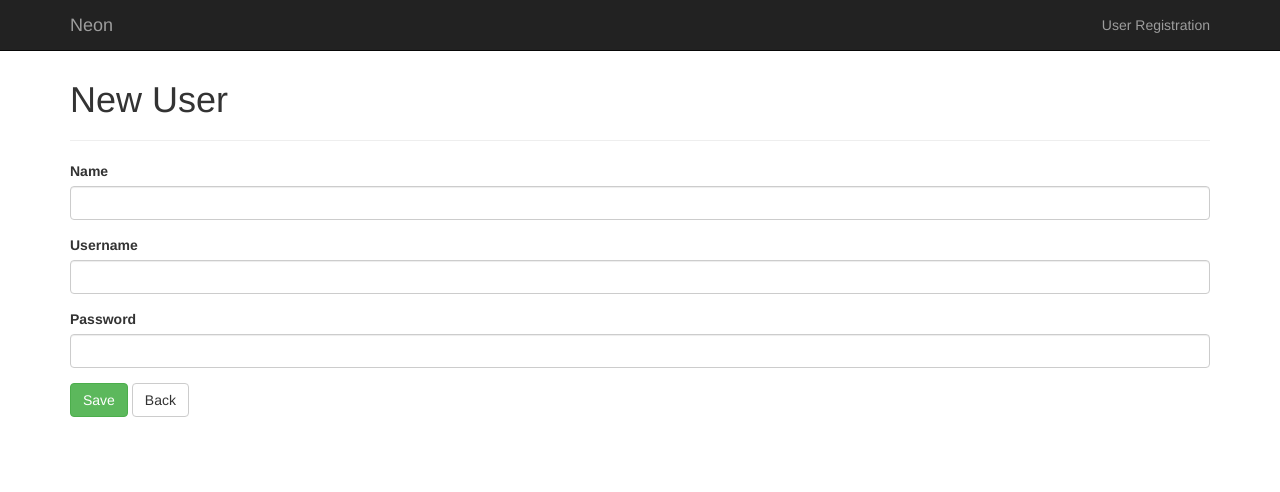
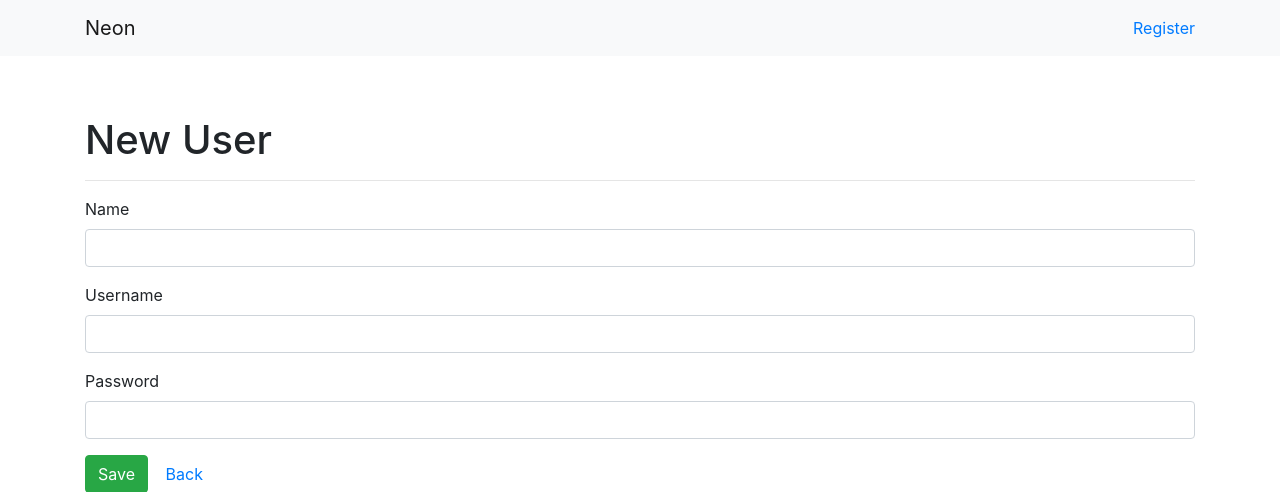
Before and after one commit to Neon-Corp/neon, a Spring Boot app: page /users/new in a window 1280 px wide. Shown: the top 492 px of the page. Run offline with Spring Boot 4, Linux system fonts and the light colour scheme; some libraries are stand-ins or nearby versions.

Commit message:
Change navbar layout

```diff
--- a/src/main/java/com/neon/controller/UserController.java
+++ b/src/main/java/com/neon/controller/UserController.java
@@ -13,6 +13,7 @@ import org.springframework.web.servlet.mvc.support.RedirectAttributes;
 
 import javax.validation.Valid;
 import java.util.List;
+import java.util.Optional;
 
 @Controller
 @RequestMapping("/users")
--- a/src/main/resources/templates/index.html
+++ b/src/main/resources/templates/index.html
@@ -13,7 +13,7 @@
     <body>
         <nav class="navbar navbar-light bg-light">
             <div class="container">
-                <a class="navbar-brand" href="#">Neon</a>
+                <a class="navbar-brand" href="/">Neon</a>
                 <form class="form-inline">
                     <ul class="nav navbar-nav navbar-right">
                         <li><a href="/users/new">Register</a></li>
@@ -21,7 +21,7 @@
                 </form>
             </div>
         </nav>
-        <div class="container">
+        <div class="container" style="margin-top:60px;">
             <form th:action="teste" method="POST">
                 <div class="form-group">
                     <label for="deviceBrandInput">Select a brand:</label>
--- a/src/main/resources/templates/layout.html
+++ b/src/main/resources/templates/layout.html
@@ -6,38 +6,32 @@
     <meta name="viewport" content="width=device-width, initial-scale=1, maximum-scale=1" />
     <meta name="description" content="" />
     <meta name="author" content="" />
-    <title>Neon</title>
+    <title>Layout</title>
 
-    <link rel="stylesheet" href="https://maxcdn.bootstrapcdn.com/bootstrap/3.3.7/css/bootstrap.min.css" />
-    <script src="https://maxcdn.bootstrapcdn.com/bootstrap/3.3.7/js/bootstrap.min.js"></script>
+	<link rel="stylesheet" href="https://stackpath.bootstrapcdn.com/bootstrap/4.1.3/css/bootstrap.min.css" integrity="sha384-MCw98/SFnGE8fJT3GXwEOngsV7Zt27NXFoaoApmYm81iuXoPkFOJwJ8ERdknLPMO" crossorigin="anonymous">
 
 </head>
 <body>
-    <div class="navbar navbar-inverse navbar-fixed-top">
-	    <div class="container">
-	        <div class="navbar-header">
-	            <button type="button" class="navbar-toggle" data-toggle="collapse" data-target=".navbar-collapse">
-	                <span class="icon-bar"></span>
-	                <span class="icon-bar"></span>
-	            </button>
-	            <a class="navbar-brand" href="/">Neon</a>
-	        </div>
-	        <div class="navbar-collapse collapse">
-	            <ul class="nav navbar-nav navbar-right">
-	                <li><a href="/users/new">User Registration</a></li>
-	            </ul>
-	        </div>
-	    </div>
-	</div>
+	<nav class="navbar navbar-light bg-light">
+		<div class="container">
+			<a class="navbar-brand" href="/">Neon</a>
+			<form class="form-inline">
+				<ul class="nav navbar-nav navbar-right">
+					<li><a href="/users/new">Register</a></li>
+				</ul>
+			</form>
+		</div>
+	</nav>
 
 	<div class="container" style="margin-top:60px;">
-		<div th:if="${success != null}" class="alert alert-success" role="alert"><span th:text="${success}">msg success</span></div>
-		<div th:if="${error != null}" class="alert alert-danger" role="alert"><span th:text="${error}">msg error</span></div>
-
 		<div layout:fragment="content">
 		  <p>Page content goes here</p>
 		</div>
 	</div>
 
+	<script src="https://code.jquery.com/jquery-3.3.1.slim.min.js" integrity="sha384-q8i/X+965DzO0rT7abK41JStQIAqVgRVzpbzo5smXKp4YfRvH+8abtTE1Pi6jizo" crossorigin="anonymous"></script>
+	<script src="https://cdnjs.cloudflare.com/ajax/libs/popper.js/1.14.3/umd/popper.min.js" integrity="sha384-ZMP7rVo3mIykV+2+9J3UJ46jBk0WLaUAdn689aCwoqbBJiSnjAK/l8WvCWPIPm49" crossorigin="anonymous"></script>
+	<script src="https://stackpath.bootstrapcdn.com/bootstrap/4.1.3/js/bootstrap.min.js" integrity="sha384-ChfqqxuZUCnJSK3+MXmPNIyE6ZbWh2IMqE241rYiqJxyMiZ6OW/JmZQ5stwEULTy" crossorigin="anonymous"></script>
+
 </body>
 </html>
```
